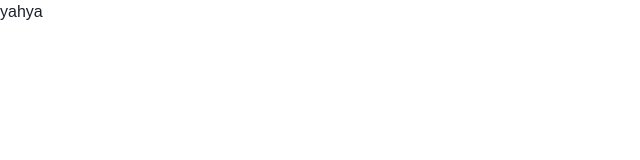
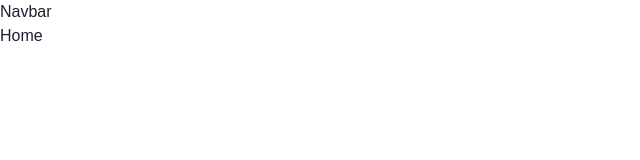
Before and after one commit to the25yahya/shoeuphoria, a React (Vite) app: page / in a window 1280 px wide. Shown: the top 160 px of the page, without its empty margins (0-640 px from the left). Built offline with nearby package versions, Linux system fonts and the light colour scheme.

Commit message:
added routes

```diff
--- a/src/App.jsx
+++ b/src/App.jsx
@@ -1,14 +1,20 @@
 import { useState } from 'react'
 import './App.css'
-import { BrowserRouter, BrowserRouter as Router, Route } from 'react-router-dom';
+import { BrowserRouter, BrowserRouter as Router, Route, Routes } from 'react-router-dom';
 import { ChakraProvider } from '@chakra-ui/react';
-
+import Navbar from './Components/Navbar'
+import {Men, Women, Home, Brands, Products} from './pages'
 
 function App() {
  return(
   <ChakraProvider>
     <BrowserRouter>
-      <h1>yahya</h1>
+      <div>
+        <Navbar />
+        <Routes>
+          <Route path='/' element = {<Home />} />
+        </Routes>
+      </div>
     </BrowserRouter>
   </ChakraProvider>
  )
--- a/src/Pages/Men.jsx
+++ b/src/Pages/Men.jsx
@@ -0,0 +1,9 @@
+import React from 'react'
+
+const Men = () => {
+  return (
+    <div>Men</div>
+  )
+}
+
+export default Men
--- /dev/null
+++ b/src/Pages/index.jsx
@@ -0,0 +1,5 @@
+export { default as Men } from './Men';
+export { default as Women } from './Women';
+export { default as Home } from './Home';
+export { default as Brands } from './Brands';
+export { default as Products } from './Products';
```
